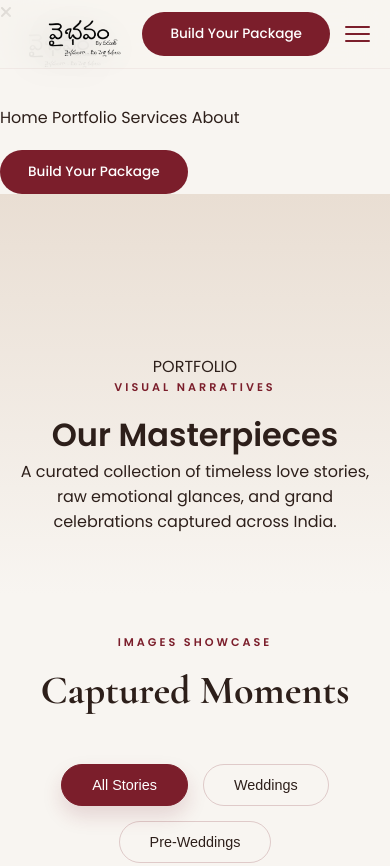
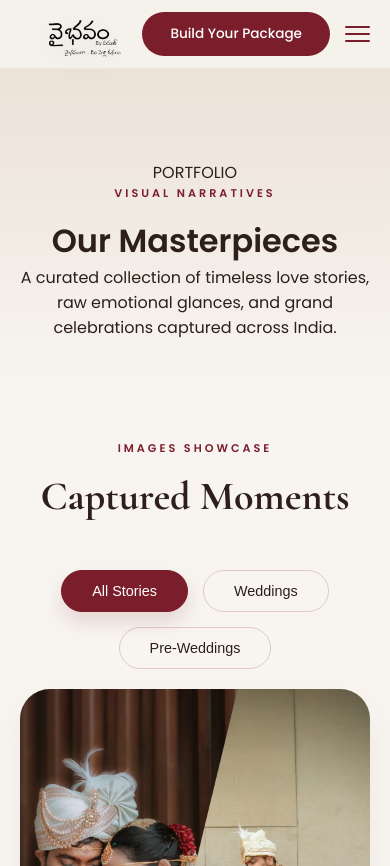
Before and after one commit to sai9ram/Vaibhavam-Photography, a plain HTML site: page portfolio.html in a window 390 px wide. Shown: the top 866 px of the page. Drawn offline with nearby package versions, Linux system fonts and the light colour scheme.

Commit message:
Add missing mobile menu CSS styling to portfolio.html to prevent duplicate menu from rendering at the bottom left

```diff
--- a/portfolio.html
+++ b/portfolio.html
@@ -226,6 +226,25 @@
       .nav-links { display: none; }
       .hamburger { display: flex; }
     }
+
+    /* Mobile Menu */
+    .mobile-menu {
+      position: fixed;
+      inset: 0;
+      background: var(--bg);
+      z-index: 2000;
+      display: flex;
+      flex-direction: column;
+      align-items: center;
+      justify-content: center;
+      gap: 30px;
+      transform: translateY(-100%);
+      transition: 0.5s cubic-bezier(0.77, 0, 0.175, 1);
+    }
+
+    .mobile-menu.active { transform: translateY(0); }
+    .mobile-menu a { font-family: var(--ff-serif); font-size: 2rem; font-weight: 600; }
+    .close-menu { position: absolute; top: 30px; right: 30px; font-size: 1.5rem; }
 
     /* ── PORTFOLIO HERO ── */
     .portfolio-hero {
```
